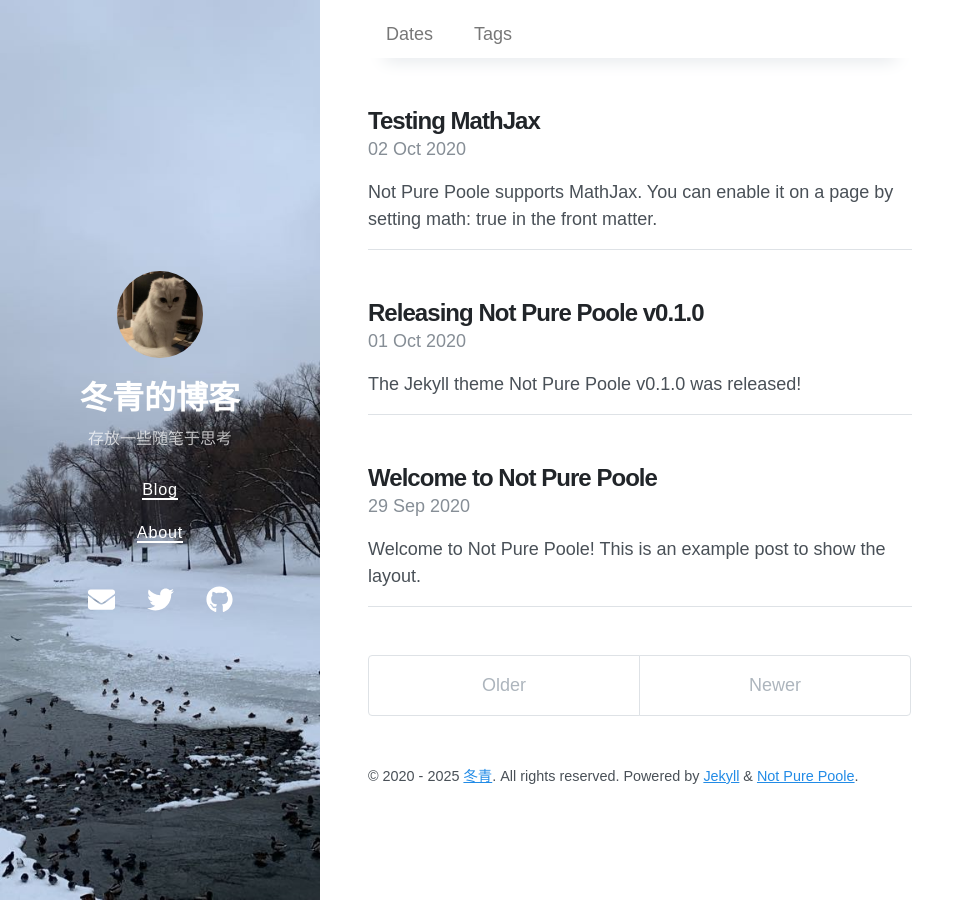
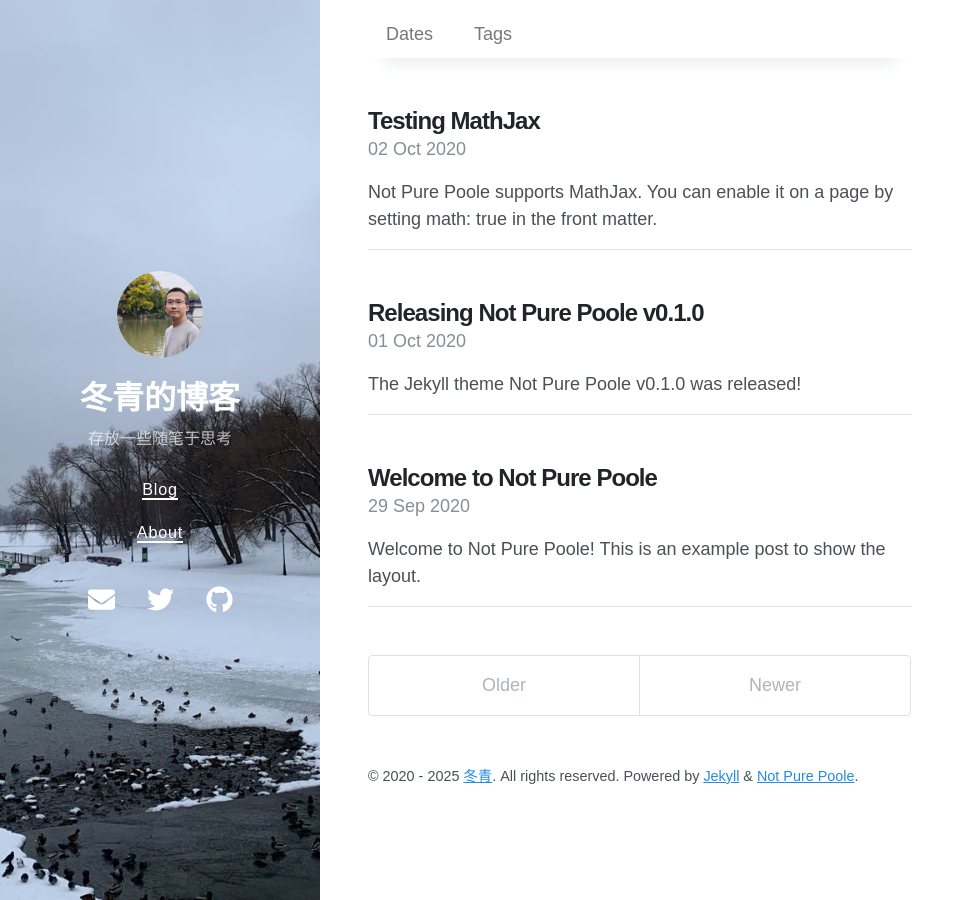
Before and after one commit to Hollies19/blog, a Jekyll site: the page built from index.html, in a window 1280 px wide. Shown: the whole page, without its empty margins (0-975 px from the left). Built offline with Jekyll 4.4.1, drawn with Linux system fonts in a browser that asks for light colours; nearby versions of some CDN libraries; the list of posts is cut into pages by our own code.

Commit message:
Update _config.yml

```diff
--- a/_config.yml
+++ b/_config.yml
@@ -2,7 +2,7 @@
 title: 冬青的博客
 description: 存放一些随笔于思考
 url: https://hollies19.github.io
-avatar: /avatar.jpeg
+avatar: /avatar.png
 paginate: 5
 permalink: pretty
 cover_image: /bg.jpeg
```
